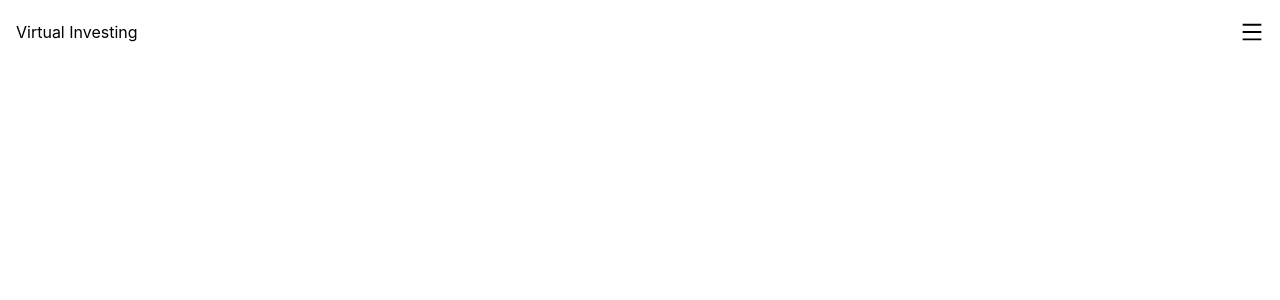
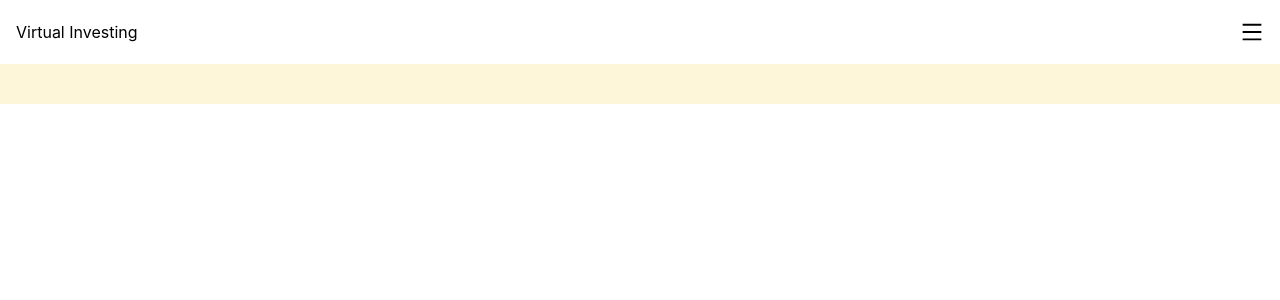
Before and after one commit to alsdbtjd0103/Invest-client, a React (Create React App) app: page / in a window 1280 px wide. Shown: the top 300 px of the page. Built offline with nearby package versions, Linux system fonts and the light colour scheme.

Commit message:
Boundary 추가

```diff
--- /dev/null
+++ b/src/components/Boundary.js
@@ -0,0 +1,21 @@
+import styled from 'styled-components';
+
+function Boundary({children}){
+    return(
+        <StyledBoundary>{children}</StyledBoundary>
+    )
+}
+
+export default Boundary;
+
+const StyledBoundary = styled.div`
+    display: flex;
+    color:rgb(30, 35, 41);
+    width: 100%;
+    cursor:pointer;
+    justify-content: center;
+    align-items: center;
+    background-color: rgb(254, 246, 216);
+    height:40px;
+
+`
--- a/src/pages/MainPage.js
+++ b/src/pages/MainPage.js
@@ -1,4 +1,5 @@
-import React, { useState } from "react";
+
+import Boundary from "../components/Boundary.js";
 import Header from "../components/Header/Header.js";
 
 function MainPage() {
@@ -6,6 +7,7 @@ function MainPage() {
     <>
       <div>
         <Header />
+        <Boundary></Boundary>
       </div>
 
     </>
```
